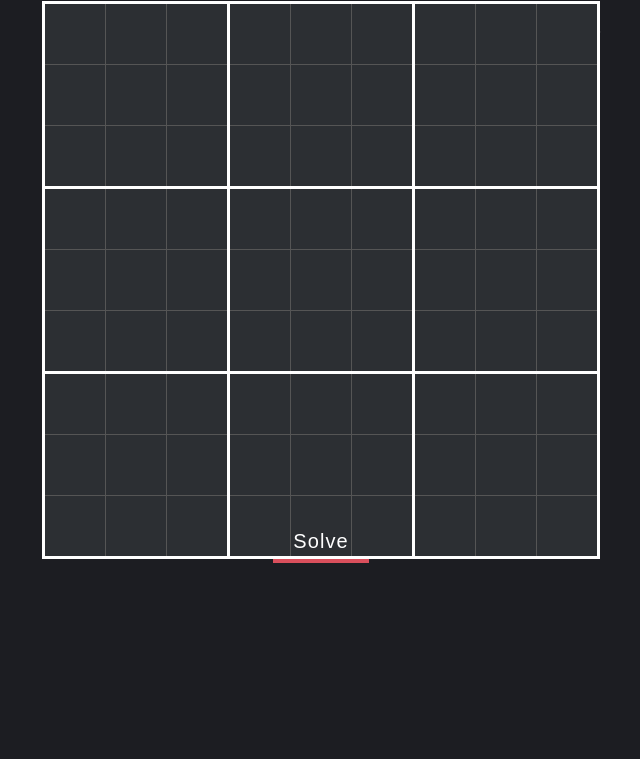
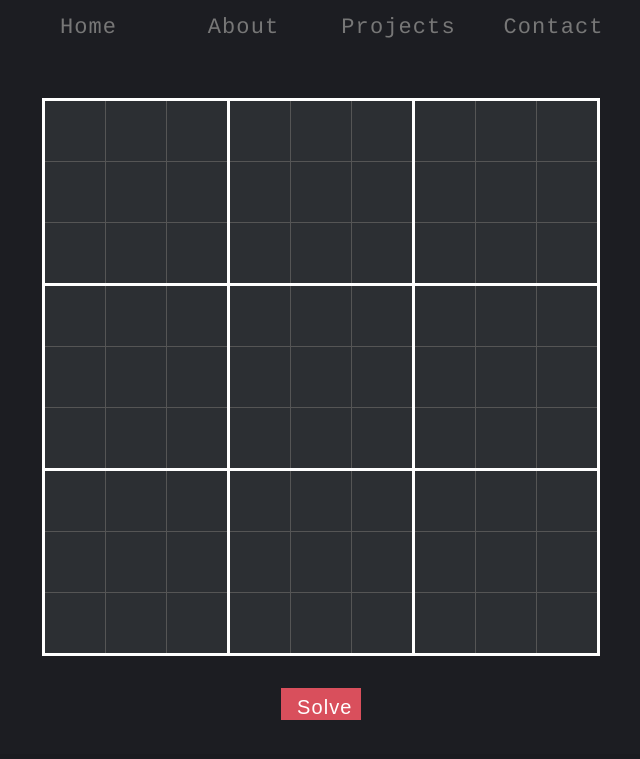
Before and after one commit to Jakub-Nowicki/personal-website, a Flask app: page /sudoku in a window 1280 px wide. Shown: the top 759 px of the page, without its empty margins (319-959 px from the left). Run offline with Flask 3, Linux system fonts and the light colour scheme.

Commit message:
sudoku position fix

```diff
--- a/app/static/css/sudoku_index.css
+++ b/app/static/css/sudoku_index.css
@@ -1,8 +1,6 @@
 .sudoku-container {
-  display: flex;
-  justify-content: center;
-  align-items: center;
-  height: 50vh;
+  margin-top: 1vh;
+  margin-bottom: 3vh;
 }
 
 table {
@@ -41,13 +39,13 @@ input[type="text"]:focus {
   color: #ffffff; /* Ensures text is still visible */
 }
 
-
-
 button {
-  padding: 10px 20px;
+  width: 10vh;
+  height: 4vh;
+  padding: 1vh 2vh;
   font-size: 20px;
   cursor: pointer;
-  margin-top: 40px;
+  margin-top: 4vh; /* Responsive vertical spacing based on the viewport height */
   border: none;
   background-color: #d94f5c; /* Button color to match the menu hover effect */
   color: white;
@@ -59,3 +57,15 @@ button {
 button:hover {
   background-color: #ce6132; /* Darker shade on hover to provide feedback */
 }
+
+#content {
+    width: 55%;
+    padding: 10px;
+    box-shadow: 0 4px 8px rgba(0, 0, 0, 0.1); /* Adds a subtle shadow for a cleaner look */
+    display: flex;
+    flex-direction: column; /* Makes child elements stack vertically */
+    justify-content: center;
+    align-items: center;
+    margin: 0 auto;
+    color: #777;
+}
--- a/app/templates/sudoku_index.html
+++ b/app/templates/sudoku_index.html
@@ -5,6 +5,7 @@
 {% endblock %}
 
 {% block content %}
+    <div id="content">
         <form action="/update" method="post">
             <div class="sudoku-container">
                 <table>
@@ -18,7 +19,8 @@
                     </tr>
                     {% endfor %}
                 </table>
+                <button type="submit">Solve</button>
             </div>
-        <button type="submit">Solve</button>
         </form>
+    </div>
 {% endblock %}
--- a/app/templates/sudoku_update.html
+++ b/app/templates/sudoku_update.html
@@ -5,6 +5,7 @@
 {% endblock %}
 
 {% block content %}
+    <div id="content">
         <form action="/solve_grid" method="post">
                 <div class="sudoku-container">
                     <table>
@@ -18,7 +19,8 @@
                         </tr>
                         {% endfor %}
                     </table>
+                    <button type="submit">Reset</button>
                 </div>
-        <button type="submit">Reset</button>
         </form>
+    </div>
 {% endblock %}
```
Also changed, not shown: app/static/minify_css/sudoku_index.css (+1 -9 lines), 1 other file. Lines whose indentation alone changed are shown as unchanged.
